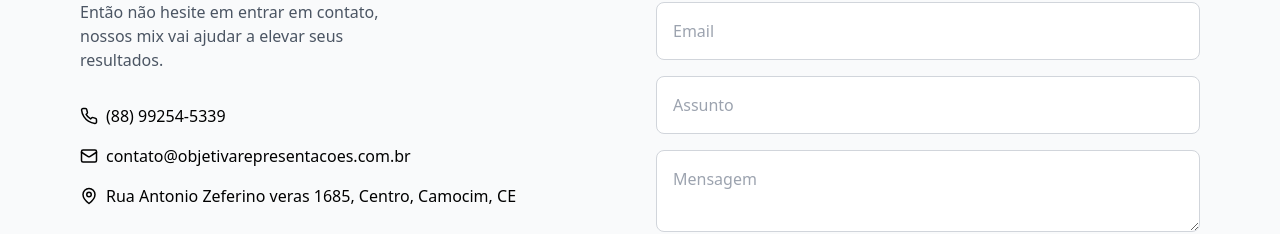
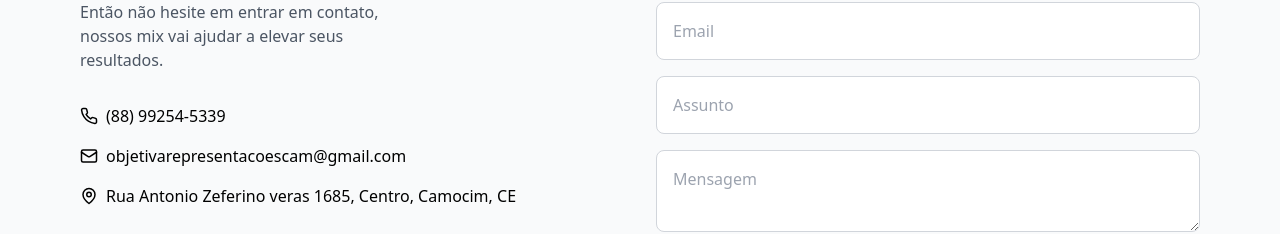
Before and after one commit to AssFerj/objetiva-representacao, a React (Vite) app: page / in a window 1280 px wide. Shown: the part 1423-1657 px from the top of the page. Built offline with nearby package versions, Linux system fonts and the light colour scheme.

Commit message:
feat:update email in contact section

```diff
--- a/src/pages/Home.tsx
+++ b/src/pages/Home.tsx
@@ -83,9 +83,9 @@ export default function Home() {
                                 <Phone size={18} />
                                 <span className="text-sm md:text-base">(88) 99254-5339</span>
                             </a>
-                            <a href="mailto:contato@objetivarepresentacoes.com.br" className="flex items-center gap-2 hover:text-blue-950 transition" target="_blank" rel="noopener noreferrer">
+                            <a href="mailto:objetivarepresentacoescam@gmail.com" className="flex items-center gap-2 hover:text-blue-950 transition" target="_blank" rel="noopener noreferrer">
                                 <Mail size={18} />
-                                <span className="text-sm md:text-base">contato@objetivarepresentacoes.com.br</span>
+                                <span className="text-sm md:text-base">objetivarepresentacoescam@gmail.com</span>
                             </a>
                             <div className="flex items-center gap-2">
                                 <MapPin size={18} />
```
